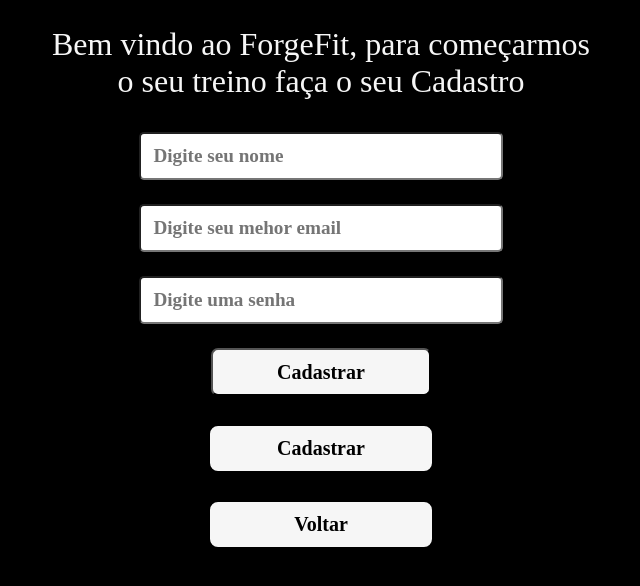
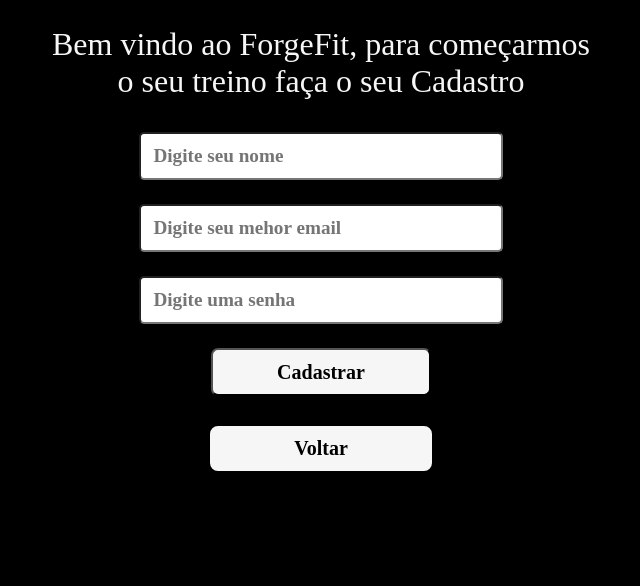
Before and after one commit to GabrielSiqueirazg/projeto-pessoal, a plain HTML site: page acesso/cadastro.html in a window 1280 px wide. Shown: the part 150-736 px from the top of the page, without its empty margins (319-959 px from the left). Drawn offline with Linux system fonts and the light colour scheme; a web font is replaced by a local one.

Commit message:
button remove

```diff
--- a/acesso/cadastro.html
+++ b/acesso/cadastro.html
@@ -36,7 +36,6 @@
         </form>
 
         <nav class="login__links">
-            <a class="login__links__link" href="/acesso/treinos.html">Cadastrar</a>
             <a class="login__links__link" href="/index.html">Voltar</a>
         </nav>
     </main>
```
Also changed, not shown: acesso/login.html (+0 -1 lines).
